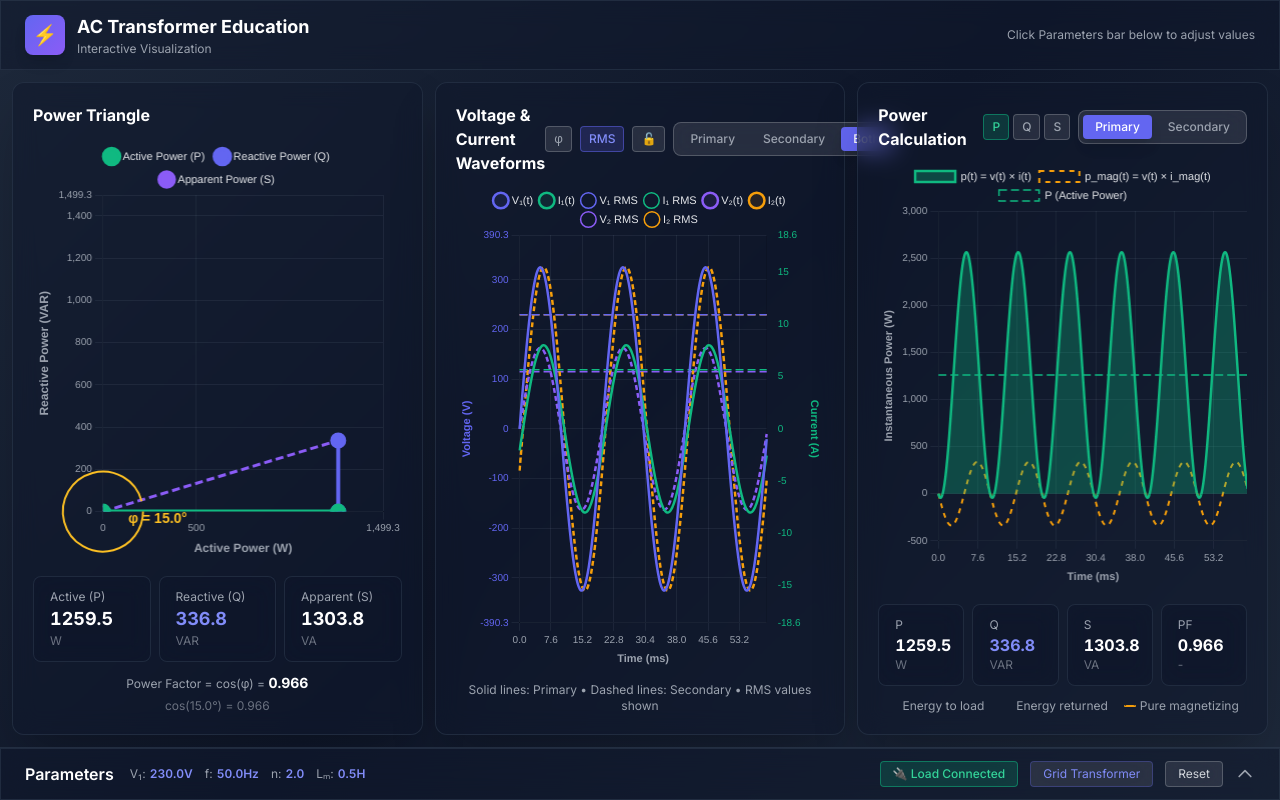
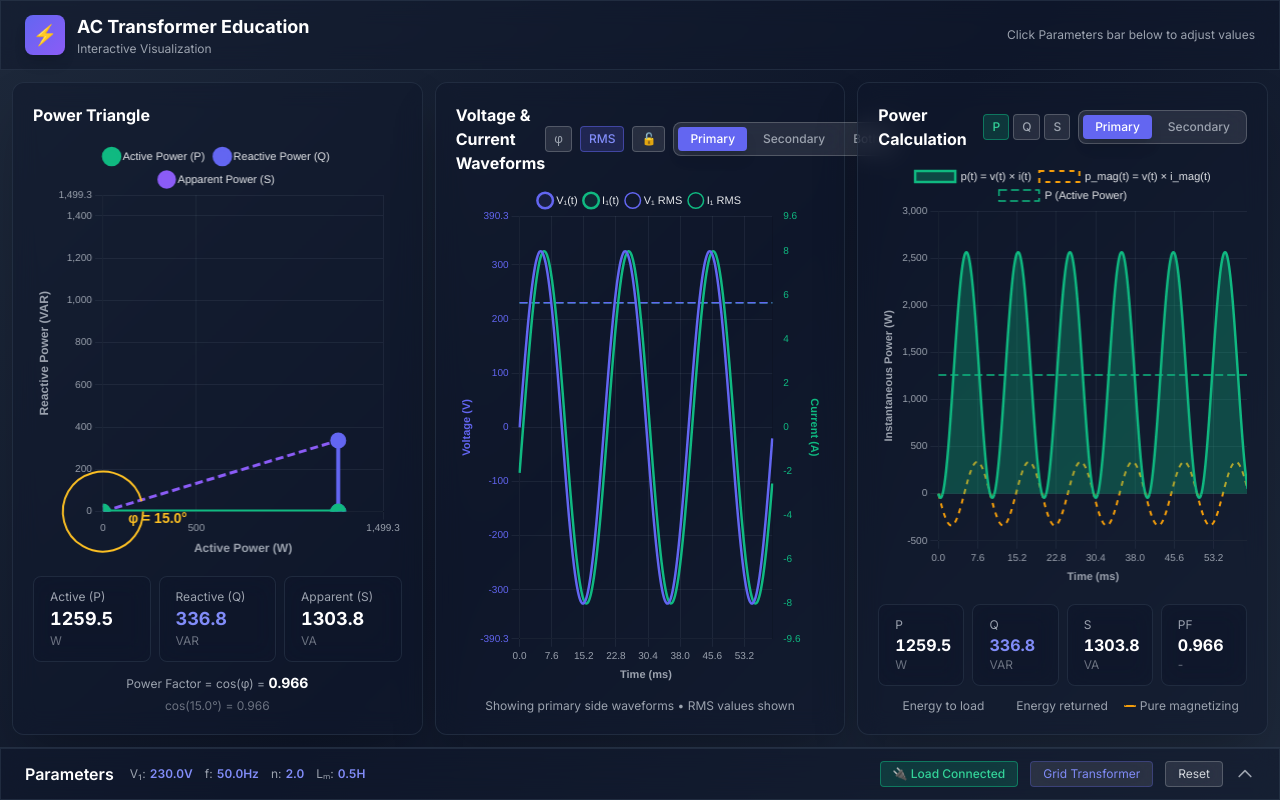
Before and after one commit to pmustonen/electrical-demo, a React (Vite) app in the folder web/: page / in a window 1280 px wide. Built offline with nearby package versions, Linux system fonts and the light colour scheme.

Commit message:
Set primary side as default view for waveforms
- Changed default viewMode from 'both' to 'primary'
- Makes initial view cleaner and more focused
- User can still switch to Secondary or Both as needed

```diff
--- a/web/src/components/WaveformChart.tsx
+++ b/web/src/components/WaveformChart.tsx
@@ -30,7 +30,7 @@ interface WaveformChartProps {
 type ViewMode = 'primary' | 'secondary' | 'both';
 
 export function WaveformChart({ waveformData, phaseAngle }: WaveformChartProps) {
-  const [viewMode, setViewMode] = useState<ViewMode>('both');
+  const [viewMode, setViewMode] = useState<ViewMode>('primary');
   const [axesFrozen, setAxesFrozen] = useState(false);
   const [showRMS, setShowRMS] = useState(true);
   const [showPhaseShift, setShowPhaseShift] = useState(false);
```
